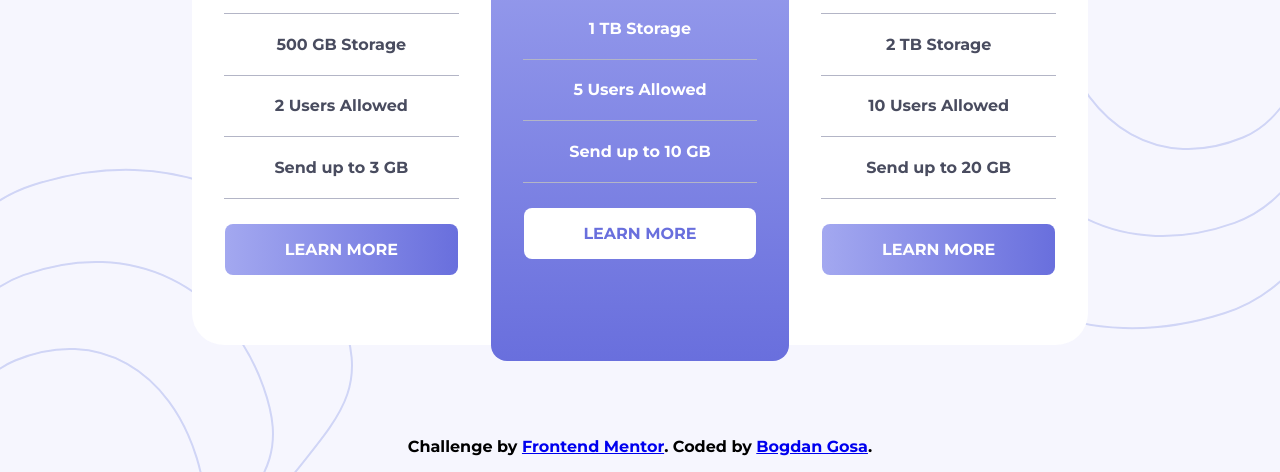
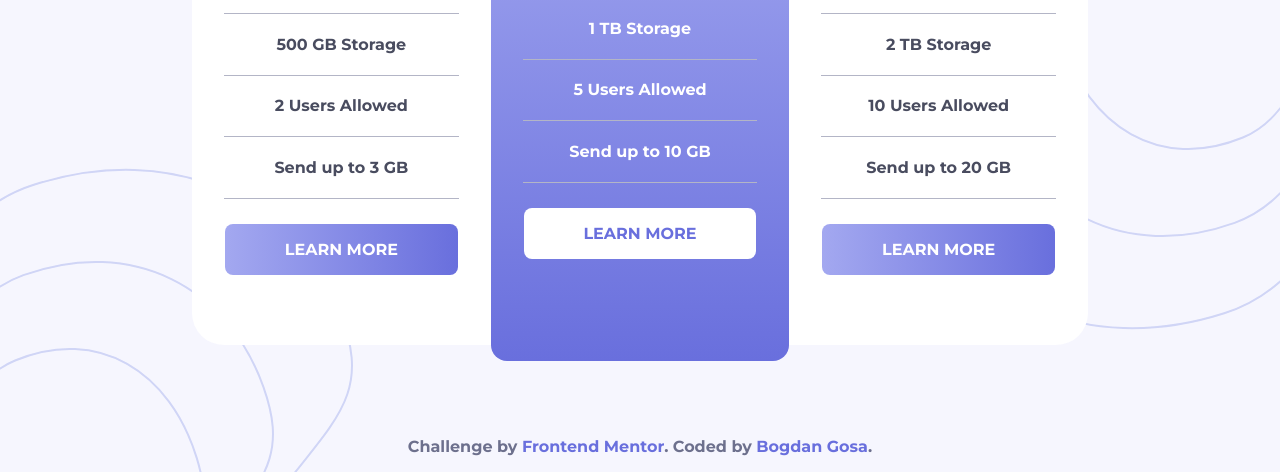
Before and after one commit to bogdangosa/Pricing-Component, a plain HTML site: page index.html in a window 1280 px wide. Shown: the part 328-800 px from the top of the page. Drawn offline with Linux system fonts and the light colour scheme.

Commit message:
small update

```diff
--- a/styles/style.scss
+++ b/styles/style.scss
@@ -219,8 +219,14 @@ main{
 footer{
     position: absolute;
     bottom: 1rem;
-    width: 100%;
+    width: 80%;
+    left: 10%;
     text-align: center;
+    color: $clr-graish-blue;
+    a{
+        text-decoration: none;
+        color: $clr-blue;
+    }
 }
 
 @media screen and(max-width:700px) {
@@ -239,7 +245,8 @@ footer{
                     font-size: 2.5rem;
                 }
             }
-            padding-bottom: 5rem;
+            padding-bottom: 2rem;
         }
+        padding-bottom: 5rem;
     }
 }
```
Also changed, not shown: styles/style.css, 1 other file.
